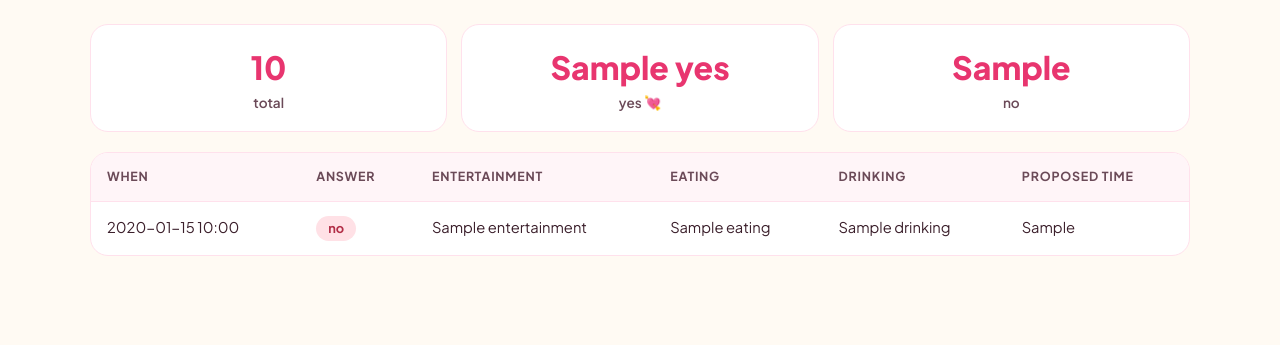
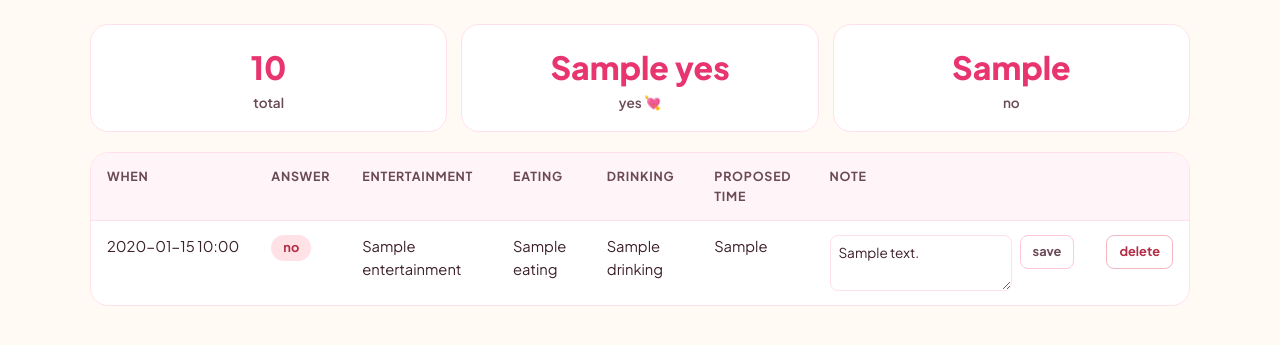
Before and after one commit to alibekkenny/oneshot-date, a FastAPI app: template app/templates/admin.html in a window 1280 px wide. Shown: the part 101-446 px from the top of the page. Run offline with FastAPI, Linux system fonts and the light colour scheme; the template is opened without the code that fills it: most values are stand-ins (such as "Sample title", 1, 10 or a date in 2020).

Commit message:
feat: admin can delete responses and add notes
Co-Authored-By: Claude Opus 4.8 (1M context) <noreply@anthropic.com>

```diff
--- a/app/main.py
+++ b/app/main.py
@@ -220,6 +220,38 @@ def admin_dashboard(request: Request, db: Session = Depends(get_db)):
     )
 
 
+@app.post("/admin/responses/{response_id}/note")
+def admin_set_note(
+    response_id: int,
+    request: Request,
+    note: str = Form(""),
+    db: Session = Depends(get_db),
+):
+    """Save (or clear) the admin's private note on one response."""
+    if not _is_admin(request):
+        return RedirectResponse("/admin/login", status_code=303)
+    row = db.get(DateResponse, response_id)
+    if row is not None:
+        text = note.strip()
+        row.note = text[:500] or None  # note column is String(500)
+        db.commit()
+    return RedirectResponse("/admin", status_code=303)
+
+
+@app.post("/admin/responses/{response_id}/delete")
+def admin_delete_response(
+    response_id: int, request: Request, db: Session = Depends(get_db)
+):
+    """Permanently remove one response (e.g. your own test attempts)."""
+    if not _is_admin(request):
+        return RedirectResponse("/admin/login", status_code=303)
+    row = db.get(DateResponse, response_id)
+    if row is not None:
+        db.delete(row)
+        db.commit()
+    return RedirectResponse("/admin", status_code=303)
+
+
 @app.get("/healthz")
 def healthz():
     return {"status": "ok"}
--- a/app/static/styles.css
+++ b/app/static/styles.css
@@ -223,6 +223,22 @@ tr:last-child td { border-bottom: none; }
 .pill.yes { background: var(--mint); color: #1f6b43; }
 .pill.no { background: #ffe1e6; color: #b22e47; }
 
+/* admin: per-row note editor + small action buttons */
+.note-form { display: flex; gap: 8px; align-items: flex-start; }
+.note-form textarea {
+  flex: 1; min-width: 150px; font: inherit; font-size: 0.85rem; color: var(--ink);
+  padding: 6px 8px; border: 1px solid #ffe1ec; border-radius: 8px; resize: vertical;
+}
+.note-form textarea:focus { outline: none; border-color: var(--pink-400); }
+.btn-mini {
+  font: inherit; font-size: 0.8rem; font-weight: 700; cursor: pointer; white-space: nowrap;
+  padding: 6px 12px; border-radius: 8px; border: 1px solid var(--pink-200);
+  background: #fff; color: var(--ink-soft);
+}
+.btn-mini:hover { border-color: var(--pink-400); color: var(--ink); }
+.btn-danger { border-color: #f3b6c2; color: #b22e47; }
+.btn-danger:hover { background: #ffe1e6; border-color: #e8869a; color: #8f1f37; }
+
 @media (max-width: 520px) {
   .options { grid-template-columns: repeat(2, 1fr); }
   .card { padding: 32px 22px; }
--- a/app/templates/admin.html
+++ b/app/templates/admin.html
@@ -27,6 +27,8 @@
         <th>Eating</th>
         <th>Drinking</th>
         <th>Proposed time</th>
+        <th>Note</th>
+        <th></th>
       </tr>
     </thead>
     <tbody>
@@ -41,9 +43,21 @@
         <td>{{ r.eating | join(', ') or '—' }}</td>
         <td>{{ r.drinking | join(', ') or '—' }}</td>
         <td>{{ r.proposed_when or '—' }}</td>
+        <td>
+          <form class="note-form" method="post" action="/admin/responses/{{ r.id }}/note">
+            <textarea name="note" rows="2" placeholder="add a note…">{{ r.note or '' }}</textarea>
+            <button class="btn-mini" type="submit">save</button>
+          </form>
+        </td>
+        <td>
+          <form method="post" action="/admin/responses/{{ r.id }}/delete"
+                onsubmit="return confirm('Delete this response permanently?');">
+            <button class="btn-mini btn-danger" type="submit">delete</button>
+          </form>
+        </td>
       </tr>
       {% else %}
-      <tr><td colspan="6" class="empty">No responses yet — share the link 💌</td></tr>
+      <tr><td colspan="8" class="empty">No responses yet — share the link 💌</td></tr>
       {% endfor %}
     </tbody>
   </table>
--- a/app/templates/base.html
+++ b/app/templates/base.html
@@ -8,7 +8,7 @@
   <link rel="preconnect" href="https://fonts.googleapis.com" />
   <link rel="preconnect" href="https://fonts.gstatic.com" crossorigin />
   <link href="https://fonts.googleapis.com/css2?family=Caveat:wght@700&family=Plus+Jakarta+Sans:wght@400;600;700;800&display=swap" rel="stylesheet" />
-  <link rel="stylesheet" href="/static/styles.css?v=8" />
+  <link rel="stylesheet" href="/static/styles.css?v=9" />
   {% block head %}{% endblock %}
 </head>
 <body class="{% block body_class %}{% endblock %}">
```
